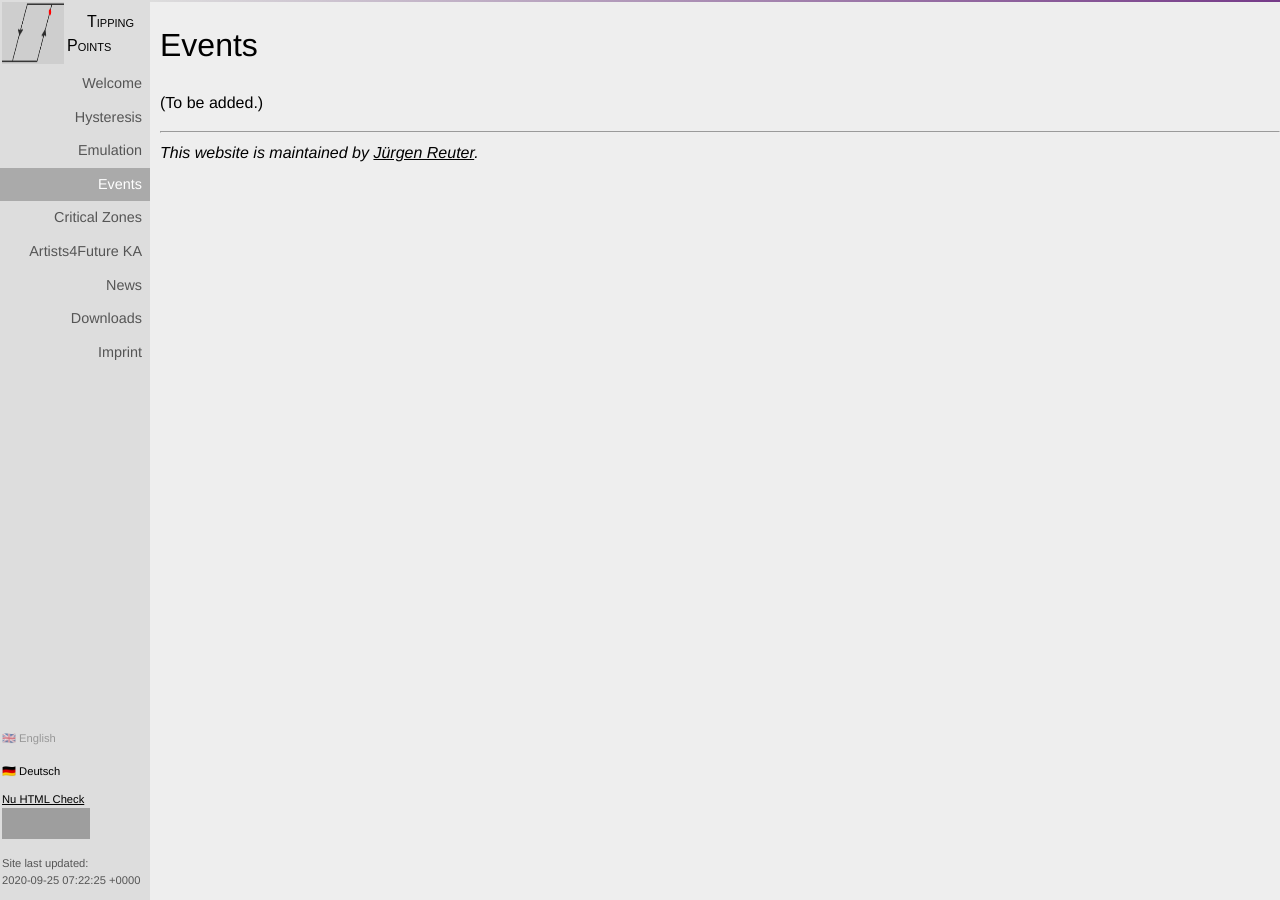
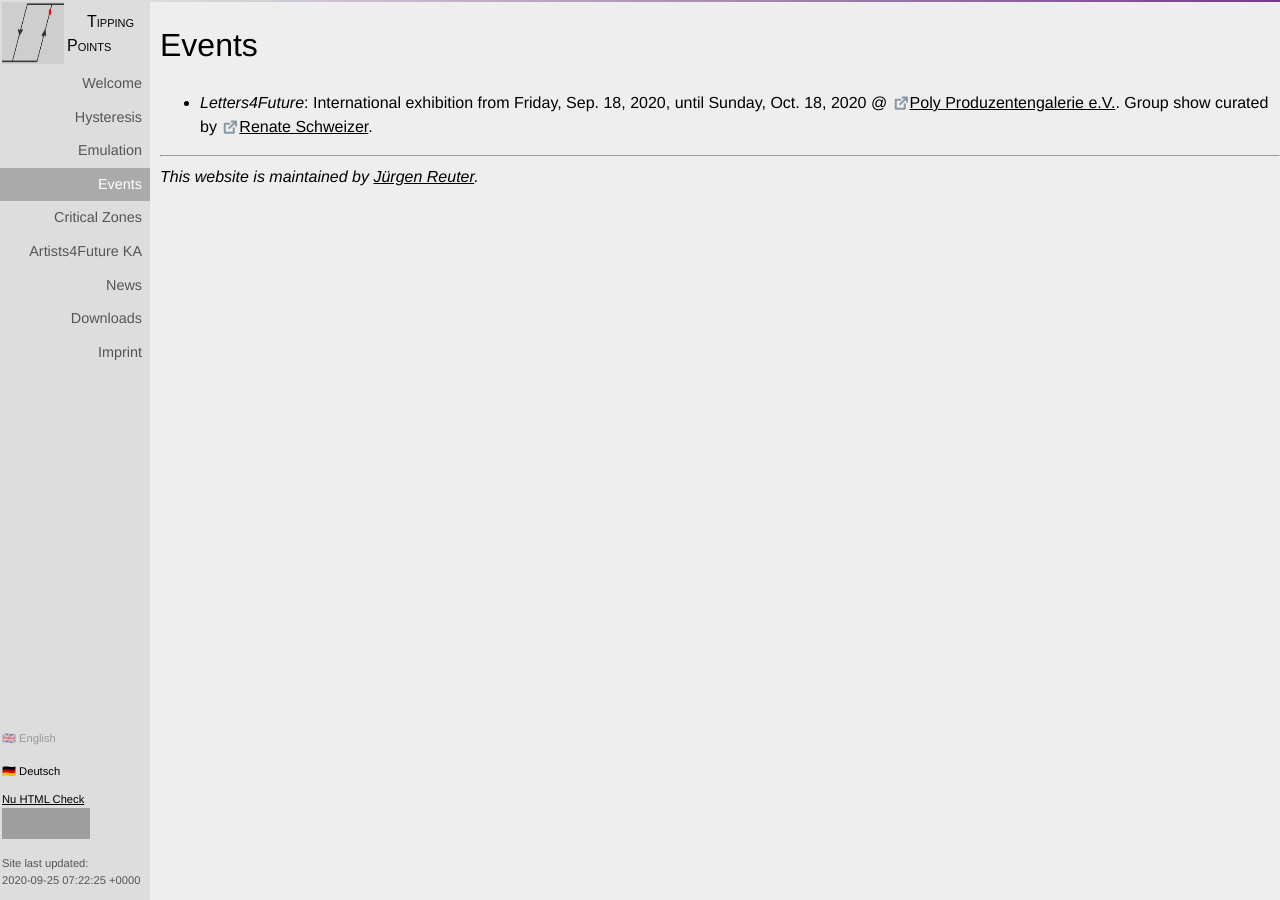
Before and after one commit to soundpaint/tipping-points, a Jekyll site: the page built from docs/en/events.md, in a window 1280 px wide. Built offline with Jekyll 4.4.1, drawn with Linux system fonts in a browser that asks for light colours; our own code applies the rules of GitHub Pages for plain Markdown files; grey boxes are pictures that could not be loaded.

Commit message:
Add "Letters for Future" Event
* Add opening event of
  "Letters for Future" exhibition.

```diff
--- a/docs/en/events.md
+++ b/docs/en/events.md
@@ -4,4 +4,7 @@ description: Events
 title: Events
 ---
 
-(To be added.)
+* _Letters4Future_: International exhibition from Friday, Sep. 18,
+  2020, until Sunday, Oct. 18, 2020 @ [Poly Produzentengalerie
+  e.V.](http://poly-galerie.org/).  Group show curated by [Renate
+  Schweizer](http://www.renate-schweizer.net/).
```
Also changed, not shown: docs/de/events.md (+4 -1 lines).
